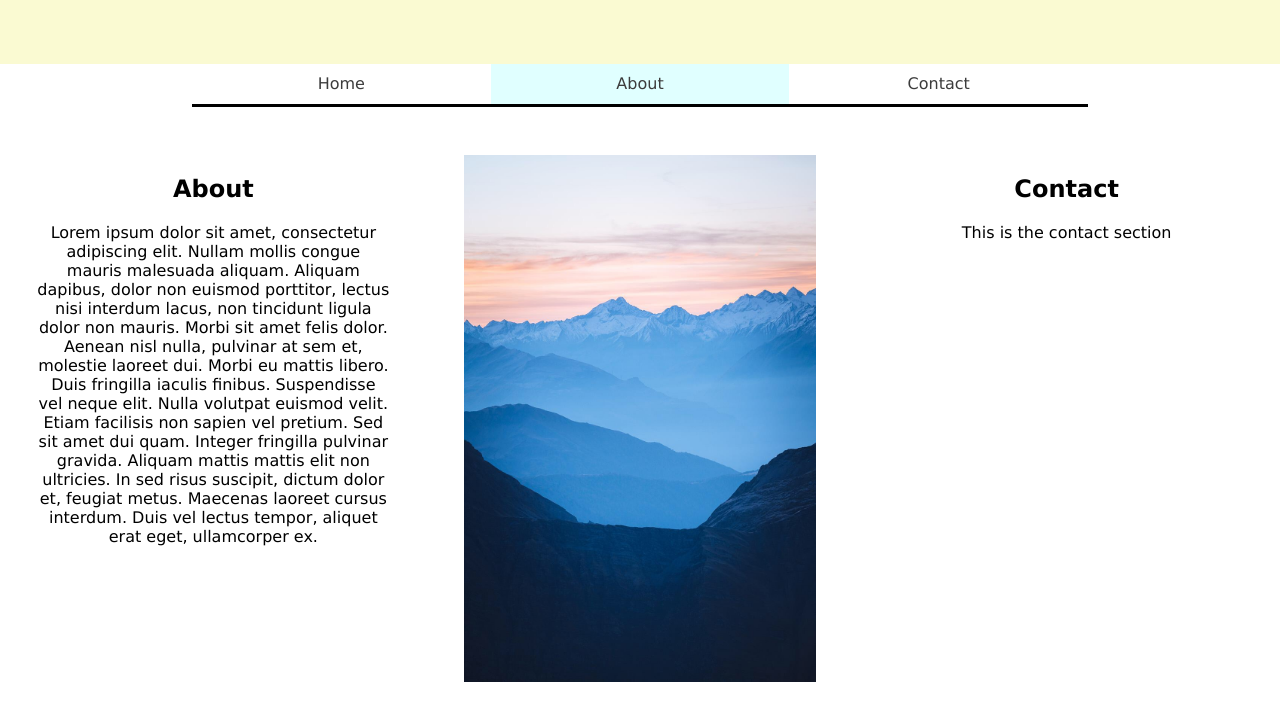
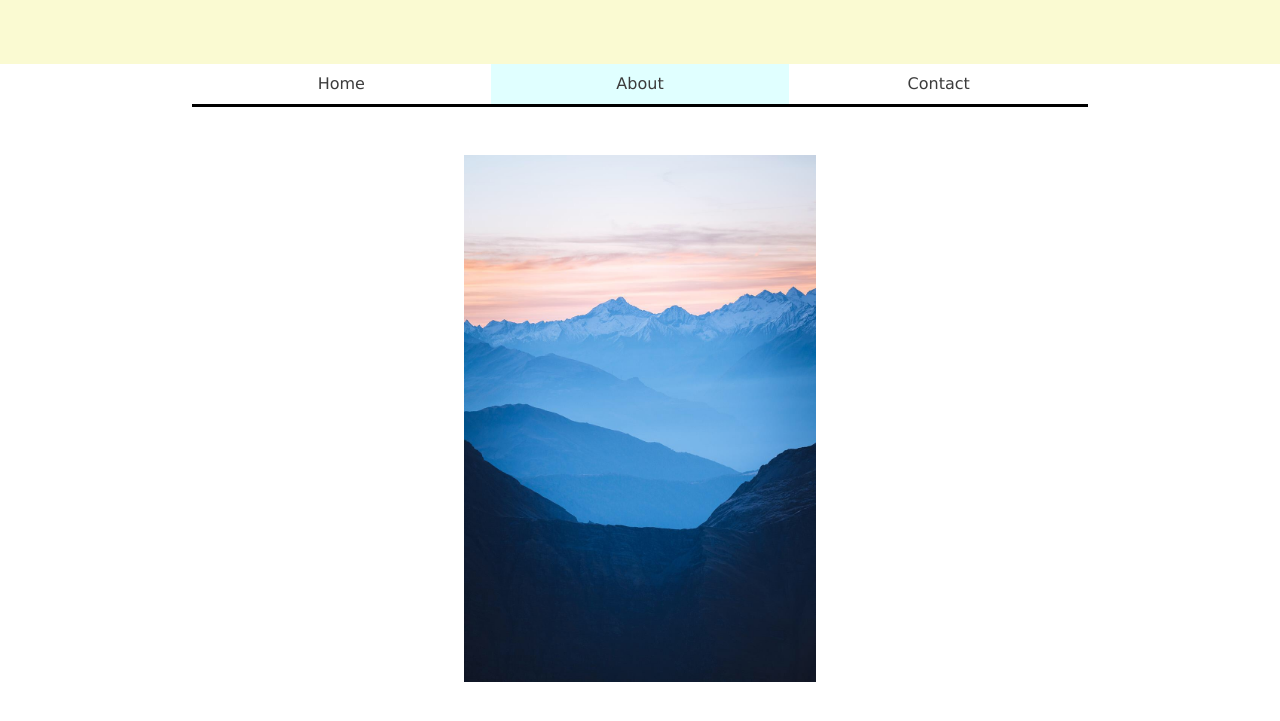
Before and after one commit to drregg6/odin_restaurant, a website built with webpack: page dist/index.html in a window 1280 px wide. Both pictures are taken after a click on the link "Home". Shown: the part 145-866 px from the top of the page. Built offline with nearby package versions, Linux system fonts and the light colour scheme.

Commit message:
eventListener to MenuItems will display content

```diff
--- a/css/styles.css
+++ b/css/styles.css
@@ -72,3 +72,17 @@ img {
   width: 100%;
   height: auto;
 }
+
+/*
+
+Custom rules
+
+*/
+
+.hide {
+  display: none;
+}
+
+.show {
+  display: block;
+}
--- a/src/index.js
+++ b/src/index.js
@@ -32,11 +32,14 @@ for (let i = 0; i < 3; i++) {
   let element = createAnElement('div');
   element.classList.add('sub-element');
   if (i === 0) {
-    element.classList.add('about');
+    element.classList.add('about', 'hide');
+    element.setAttribute('id', 'about');
   } else if (i === 1) {
-    element.classList.add('image');
+    element.classList.add('home', 'hide');
+    element.setAttribute('id', 'home');
   } else {
-    element.classList.add('contact');
+    element.classList.add('contact', 'hide');
+    element.setAttribute('id', 'contact');
   }
   subElements.push(element);
 }
@@ -64,7 +67,7 @@ const ABOUT_P = createAnElement('p', aboutP);
 ABOUT.appendChild(ABOUT_H2);
 ABOUT.appendChild(ABOUT_P);
 
-const IMAGE = document.querySelector('.image');
+const IMAGE = document.querySelector('.home');
 const IMG = createAnElement('img');
 IMG.setAttribute('src', '../images/random.jpg');
 IMAGE.appendChild(IMG);
@@ -74,3 +77,18 @@ const CONTACT_H2 = createAnElement('h2', 'Contact');
 const CONTACT_P = createAnElement('p', 'This is the contact section');
 CONTACT.appendChild(CONTACT_H2);
 CONTACT.appendChild(CONTACT_P);
+
+
+// Event Listeners
+const LINKS = document.querySelectorAll('a');
+for (let i = 0; i < LINKS.length; i++) {
+  LINKS[i].addEventListener('click', function() {
+    let id = `#${LINKS[i].innerText.toLowerCase()}`;
+    let el = document.querySelector(id);
+
+    subElements.forEach(element => {
+      element.classList.remove('show');
+    });
+    el.classList.add('show');
+  });
+}
```
Also changed, not shown: dist/main.js.
